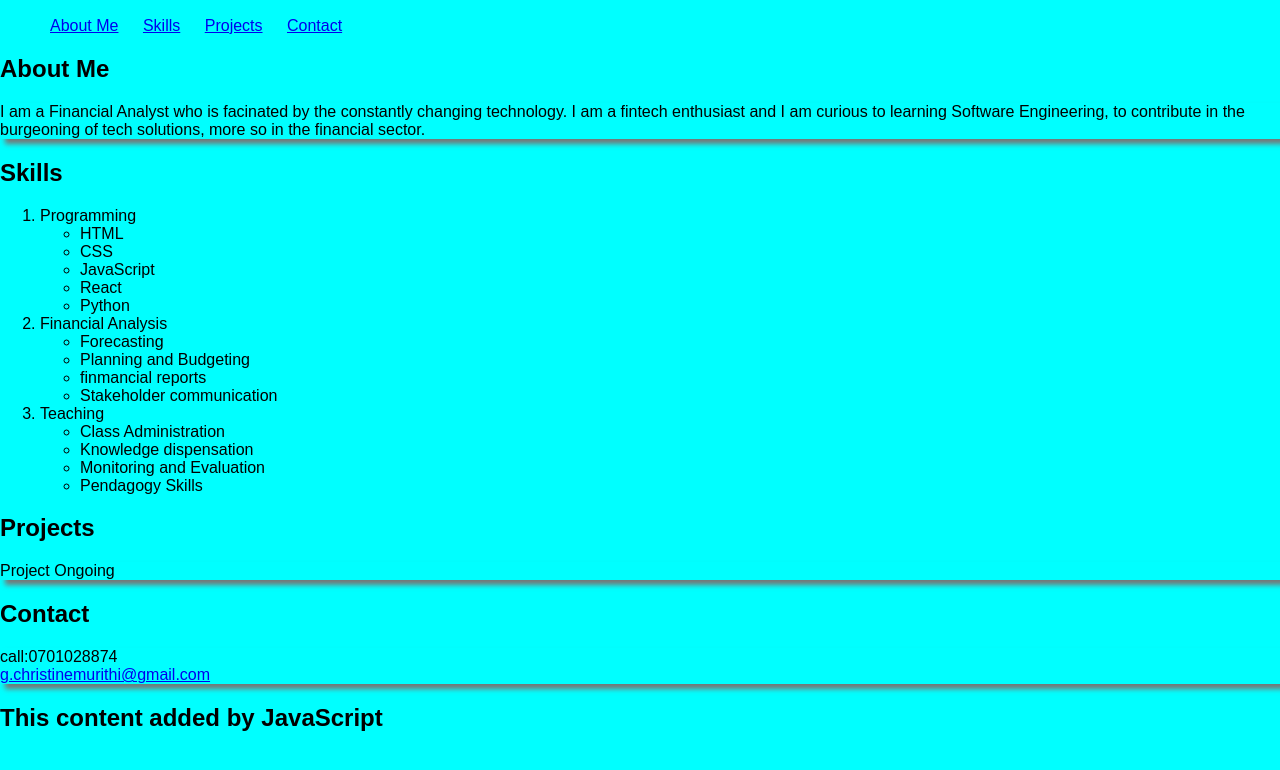
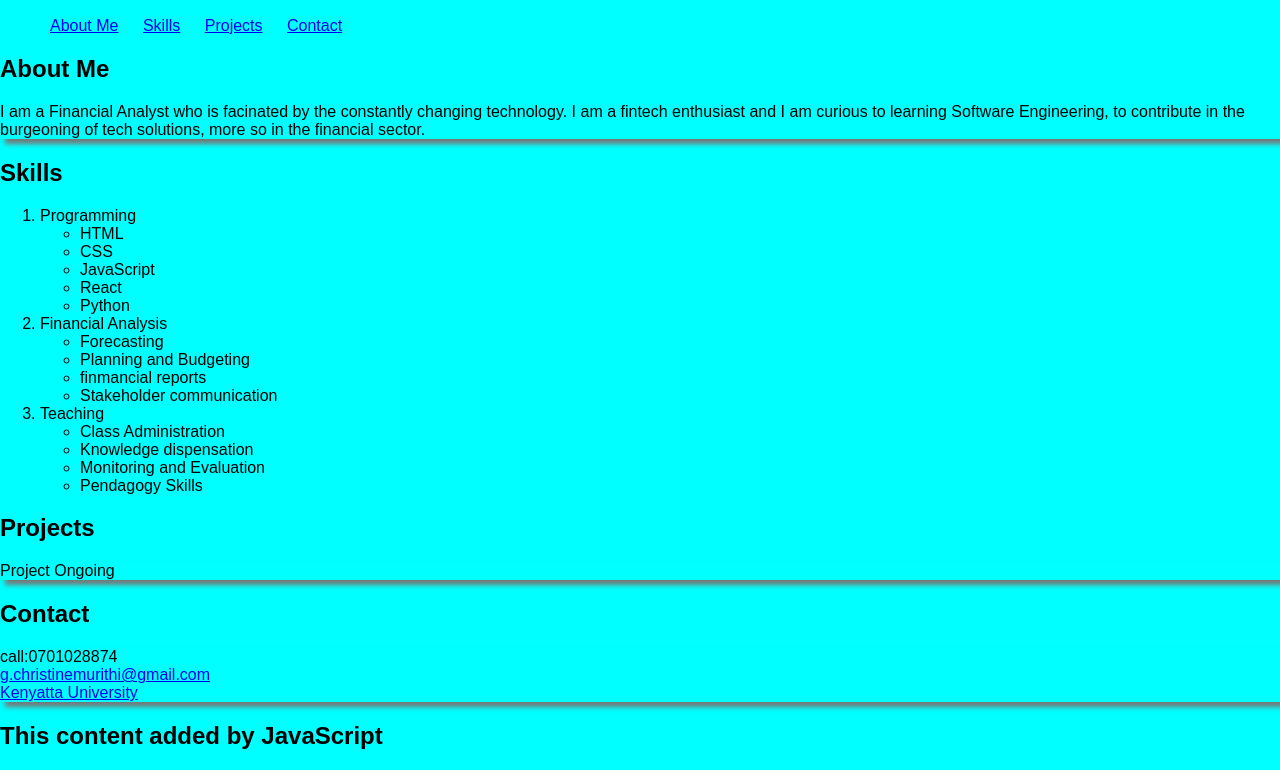
Before and after one commit to CGM123sherry/My-Personal-Website, a plain HTML site: page index.html in a window 1280 px wide. Shown: the part 368-1138 px from the top of the page. Drawn offline with Linux system fonts and the light colour scheme.

Commit message:
Added information on html

```diff
--- a/index.html
+++ b/index.html
@@ -72,8 +72,8 @@
     <section id="contact">
       <h2>Contact</h2>
       <p>call:0701028874 <br />
-        <a href="emailto:g.christinemurithi@gmail.com">g.christinemurithi@gmail.com</a>
-
+        <a href="emailto:g.christinemurithi@gmail.com">g.christinemurithi@gmail.com</a> <br />
+        <a href="https://maps.app.goo.gl/xgkAC7e5k8dcALHq7" target="Kenyatta University" >Kenyatta University</a>
       </p>
     </section>
 
```
